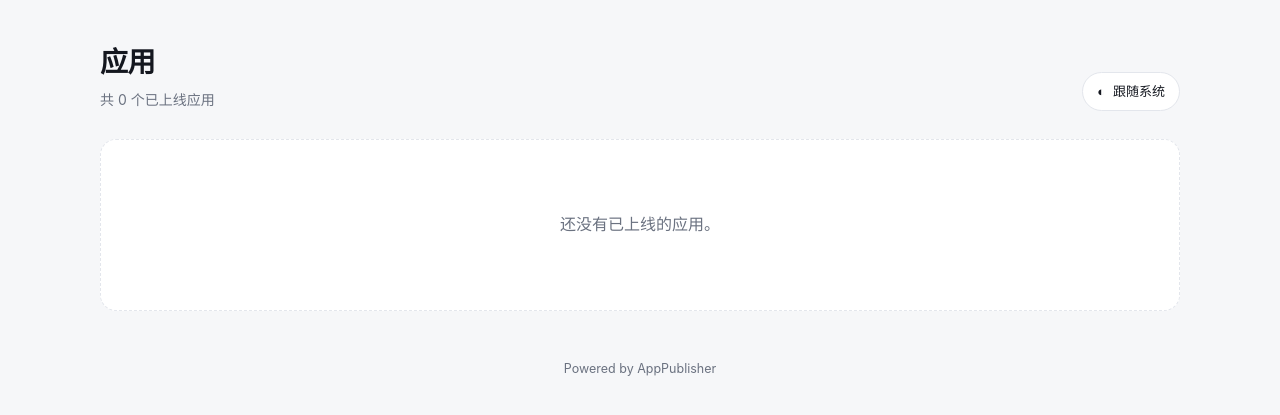
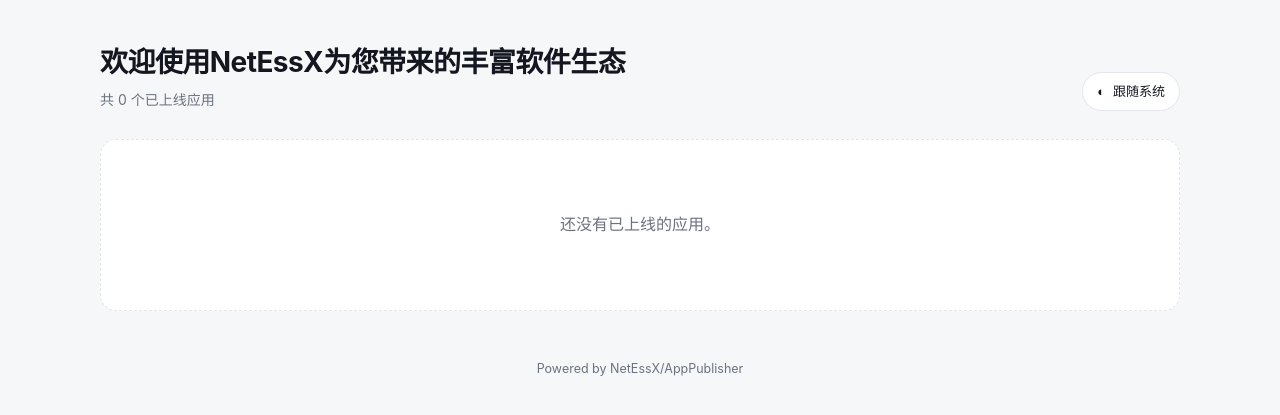
Before and after one commit to NetEssX/AppPublisher, a FastAPI app: page / in a window 1280 px wide. Shown: the top 415 px of the page. Run offline with FastAPI, Linux system fonts and the light colour scheme; data that the repository does not hold is empty.

Commit message:
docs(ui): improve index page hero title and footer attribution
- Update the hero heading in app/templates/index.html to a
  welcoming message highlighting the NetEssX software
  ecosystem, replacing the generic "应用" label so users
  immediately understand the page purpose.
- Add a hyperlink to the "NetEssX/AppPublisher" GitHub
  repository in the footer to give proper attribution and
  let visitors navigate to the project source.

```diff
--- a/app/templates/index.html
+++ b/app/templates/index.html
@@ -181,7 +181,7 @@
 <div class="wrap">
   <header class="hero">
     <div>
-      <h1>应用</h1>
+      <h1>欢迎使用NetEssX为您带来的丰富软件生态</h1>
       <p class="sub">共 {{ total }} 个已上线应用</p>
     </div>
     <div class="spacer"></div>
@@ -230,7 +230,7 @@
   <div class="empty">还没有已上线的应用。</div>
   {% endif %}
 
-  <footer>Powered by AppPublisher</footer>
+  <footer>Powered by <a href="https://github.com/NetEssX/AppPublisher" target="_blank">NetEssX/AppPublisher</a></footer>
 </div>
 </body>
 </html>
```
